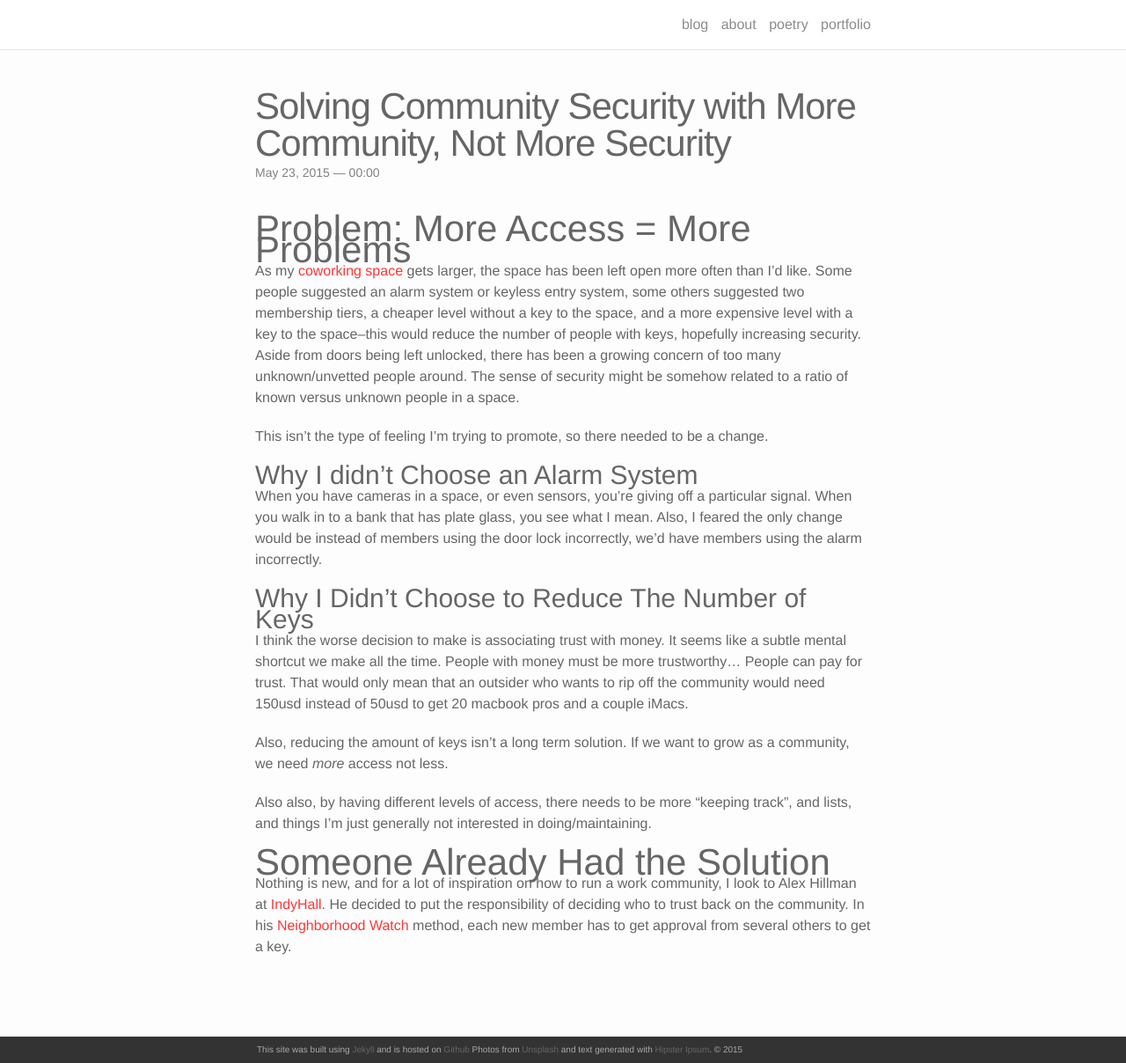
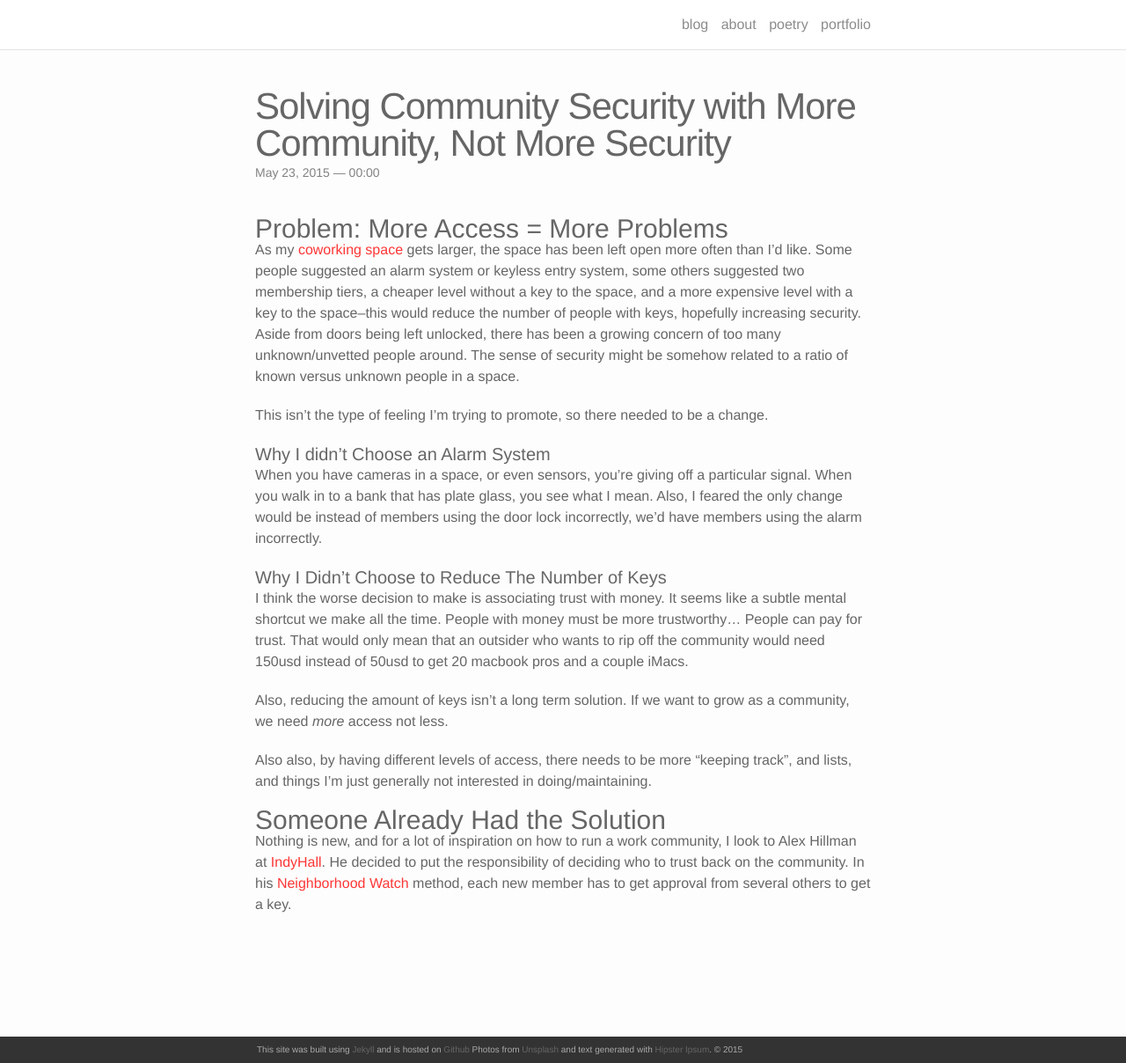
Before and after one commit to elliottw/elliottw.github.io.old, a Jekyll site: the page built from _posts/2015-05-23-community-space-key-policy.md, in a window 1280 px wide and 1208 px high. Shown: the whole window at 88% size. Built offline with Jekyll 4.4.1, drawn with Linux system fonts in a browser that asks for light colours; nearby versions of some CDN libraries.

```diff
--- a/_posts/2015-05-23-community-space-key-policy.md
+++ b/_posts/2015-05-23-community-space-key-policy.md
@@ -6,17 +6,17 @@ category:
 tags: [community]
 ---
 
-## Problem: More Access = More Problems
+### Problem: More Access = More Problems
 
 As my [coworking space][1] gets larger, the space has been left open more often than I'd like. Some people suggested an alarm system or keyless entry system, some others suggested two membership tiers, a cheaper level without a key to the space, and a more expensive level with a key to the space--this would reduce the number of people with keys, hopefully increasing security. Aside from doors being left unlocked, there has been a growing concern of too many unknown/unvetted people around. The sense of security might be somehow related to a ratio of known versus unknown people in a space.
 
 This isn't the type of feeling I'm trying to promote, so there needed to be a change.
 
-### Why I didn't Choose an Alarm System
+#### Why I didn't Choose an Alarm System
 
 When you have cameras in a space, or even sensors, you're giving off a particular signal. When you walk in to a bank that has plate glass, you see what I mean. Also, I feared the only change would be instead of members using the door lock incorrectly, we'd have members using the alarm incorrectly.
 
-### Why I Didn't Choose to Reduce The Number of Keys
+#### Why I Didn't Choose to Reduce The Number of Keys
 
 I think the worse decision to make is associating trust with money. It seems like a subtle mental shortcut we make all the time. People with money must be more trustworthy... People can pay for trust. That would only mean that an outsider who wants to rip off the community would need 150usd instead of 50usd to get 20 macbook pros and a couple iMacs.
 
@@ -24,7 +24,7 @@ Also, reducing the amount of keys isn't a long term solution. If we want to grow
 
 Also also, by having different levels of access, there needs to be more "keeping track", and lists, and things I'm just generally not interested in doing/maintaining.
 
-## Someone Already Had the Solution
+### Someone Already Had the Solution
 
 Nothing is new, and for a lot of inspiration on how to run a work community, I look to Alex Hillman at [IndyHall][3]. He decided to put the responsibility of deciding who to trust back on the community. In his [Neighborhood Watch][2] method, each new member has to get approval from several others to get a key.
 
```
